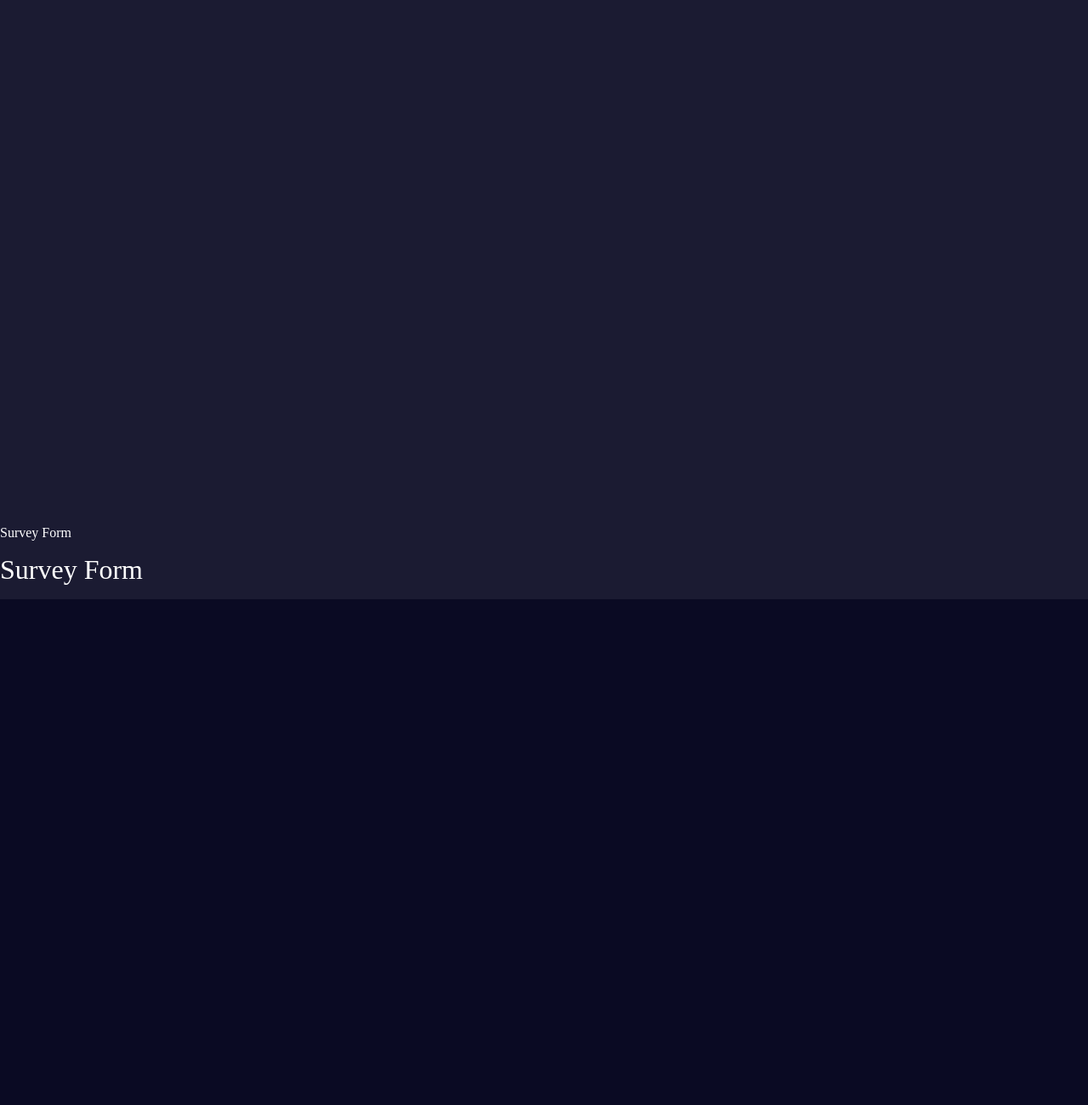
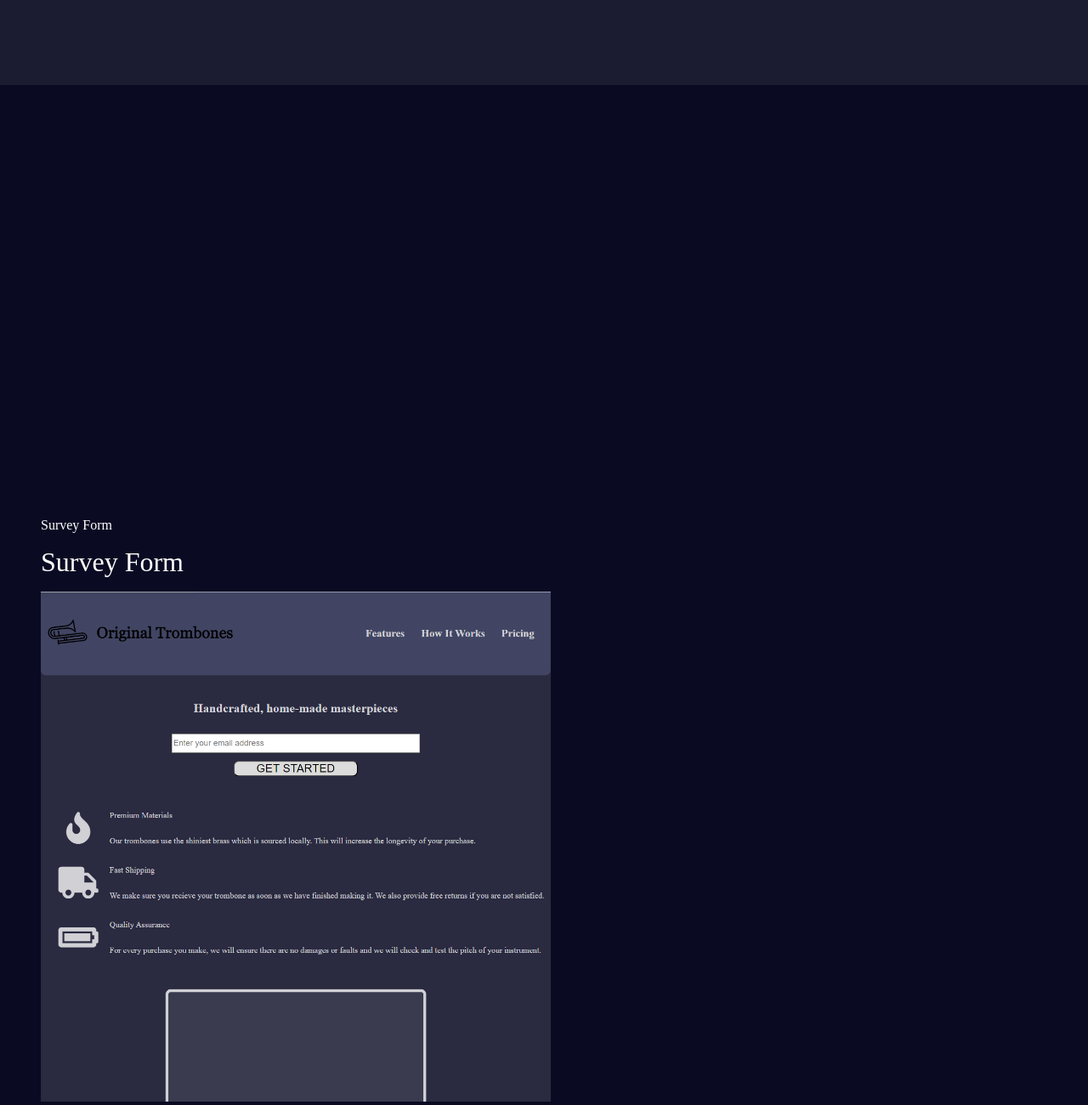
Before and after one commit to BladeTC/FreeCodeCamp-Personal-Portfolio-Webpage, a plain HTML site: page index.html in a window 1280 px wide. Shown: the part 740-2040 px from the top of the page at 85% size. Before the commit the page ends 1445 px from the top, so only its background shows below. Drawn offline with Linux system fonts and the light colour scheme.

Commit message:
fixed spasing a bit and added an image... after braking a table

```diff
--- a/index.html
+++ b/index.html
@@ -37,6 +37,7 @@
               >Survey Form</a
             >
           </p>
+          <img rel="icon" src="Product_page_image.png" />
           <media></media>
         </div>
       </div>
--- a/styles.css
+++ b/styles.css
@@ -1,6 +1,5 @@
 body{
-    display: flex;
-    flex-direction: column;
+    display: grid;
     background-color:#0a0a23;
     color:#ffffff;
     height:100%;
@@ -9,7 +8,9 @@ body{
   header{
     display: flex;
     flex-direction: row-reverse;
-    position:sticky;
+    position:fixed;
+    top: 0;
+    z-index: 2;
     background-color: #0a0a23;
     color:#ffffff;
     border:1px #ffffff solid;
@@ -35,8 +36,10 @@ body{
     font-size: 2rem;
   }
   main{
+    z-index: 1;
     background-color: #1b1b32;
-    height:100%;
+    height:93vh;
+    padding: 6vh;
   }
   #welcome-section{
     height:100vw;
@@ -46,8 +49,7 @@ body{
 
     }
   }
-  #welcome-section{
+  img{
+    height:600px;
+    width:600px;
   }
-  #navbar{
-    position:fixed;
-  }
```
Also changed, not shown: Product_page_image.png (added). Lines whose indentation alone changed are shown as unchanged.
